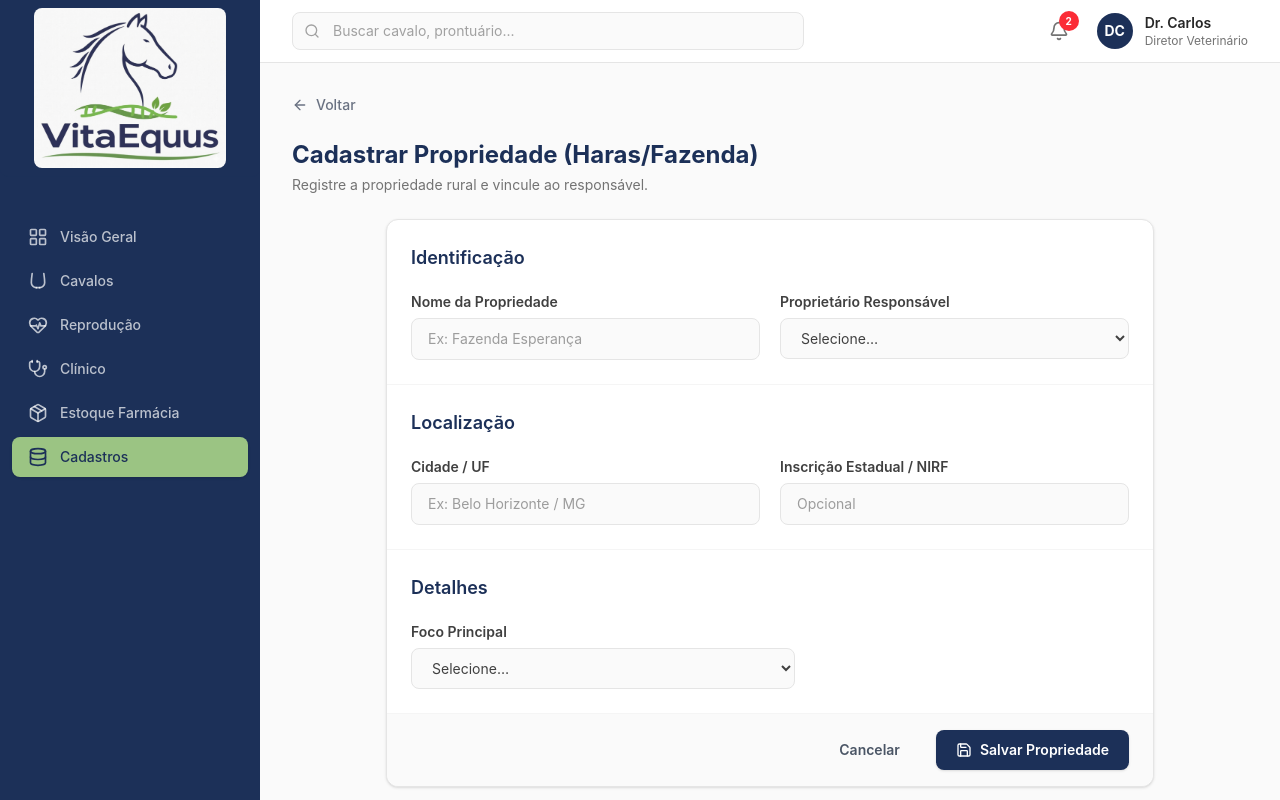
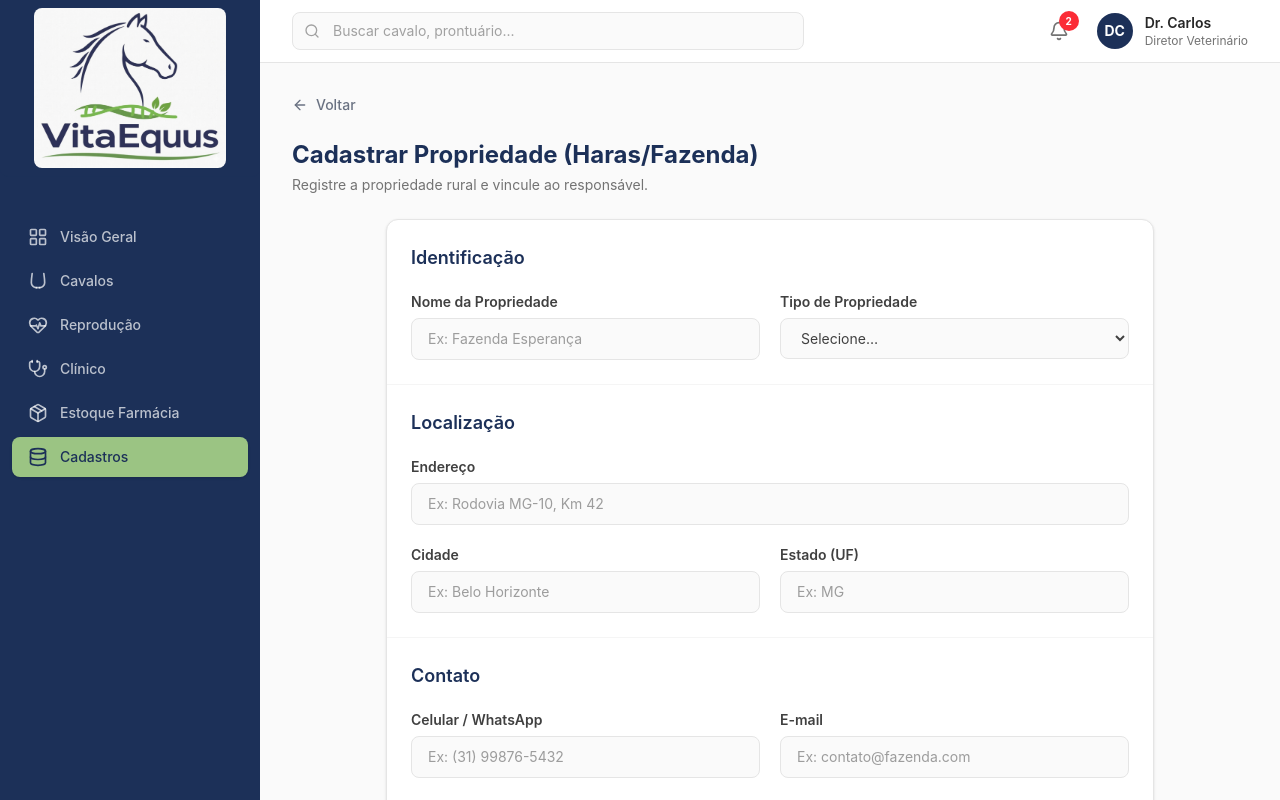
Before and after one commit to diogobrasil/vitta-equus-front, a React (Vite) app: page /cadastros/propriedade/nova in a window 1280 px wide. Built offline with nearby package versions, Linux system fonts and the light colour scheme.

Commit message:
refactor: Changes to the owner, property, and supplier forms.

```diff
--- a/src/pages/NovaPropriedade.tsx
+++ b/src/pages/NovaPropriedade.tsx
@@ -6,18 +6,22 @@ import { ArrowLeft, Save } from "lucide-react";
 
 interface PropriedadeForm {
     nome: string;
-    proprietario: string;
-    cidadeUf: string;
-    inscricao: string;
-    foco: string;
+    tipo_propriedade: string;
+    endereco: string;
+    cidade: string;
+    estado: string;
+    celular: string;
+    email: string;
 }
 
 const INITIAL: PropriedadeForm = {
     nome: "",
-    proprietario: "",
-    cidadeUf: "",
-    inscricao: "",
-    foco: "",
+    tipo_propriedade: "",
+    endereco: "",
+    cidade: "",
+    estado: "",
+    celular: "",
+    email: "",
 };
 
 /* ─────────────────────── Componente ─────────────────────── */
@@ -75,13 +79,14 @@ export default function NovaPropriedade() {
                             <input id="nome" type="text" value={form.nome} onChange={(e) => update("nome", e.target.value)} placeholder="Ex: Fazenda Esperança" className={inputClass} />
                         </div>
                         <div className="space-y-1.5">
-                            <label htmlFor="proprietario" className="block text-sm font-semibold text-neutral-700">
-                                Proprietário Responsável
+                            <label htmlFor="tipo_propriedade" className="block text-sm font-semibold text-neutral-700">
+                                Tipo de Propriedade
                             </label>
-                            <select id="proprietario" value={form.proprietario} onChange={(e) => update("proprietario", e.target.value)} className={inputClass}>
+                            <select id="tipo_propriedade" value={form.tipo_propriedade} onChange={(e) => update("tipo_propriedade", e.target.value)} className={inputClass}>
                                 <option value="">Selecione…</option>
-                                <option value="1">João da Silva</option>
-                                <option value="2">Haras Boa Vista LTDA</option>
+                                <option>Haras</option>
+                                <option>Centro de Reprodução</option>
+                                <option>Fazenda</option>
                             </select>
                         </div>
                     </div>
@@ -92,38 +97,46 @@ export default function NovaPropriedade() {
                     <h2 className="text-lg font-semibold text-brand-blue">
                         Localização
                     </h2>
+                    <div className="space-y-1.5">
+                        <label htmlFor="endereco" className="block text-sm font-semibold text-neutral-700">
+                            Endereço
+                        </label>
+                        <input id="endereco" type="text" value={form.endereco} onChange={(e) => update("endereco", e.target.value)} placeholder="Ex: Rodovia MG-10, Km 42" className={inputClass} />
+                    </div>
                     <div className="grid grid-cols-1 gap-5 sm:grid-cols-2">
                         <div className="space-y-1.5">
-                            <label htmlFor="cidadeUf" className="block text-sm font-semibold text-neutral-700">
-                                Cidade / UF
+                            <label htmlFor="cidade" className="block text-sm font-semibold text-neutral-700">
+                                Cidade
                             </label>
-                            <input id="cidadeUf" type="text" value={form.cidadeUf} onChange={(e) => update("cidadeUf", e.target.value)} placeholder="Ex: Belo Horizonte / MG" className={inputClass} />
+                            <input id="cidade" type="text" value={form.cidade} onChange={(e) => update("cidade", e.target.value)} placeholder="Ex: Belo Horizonte" className={inputClass} />
                         </div>
                         <div className="space-y-1.5">
-                            <label htmlFor="inscricao" className="block text-sm font-semibold text-neutral-700">
-                                Inscrição Estadual / NIRF
+                            <label htmlFor="estado" className="block text-sm font-semibold text-neutral-700">
+                                Estado (UF)
                             </label>
-                            <input id="inscricao" type="text" value={form.inscricao} onChange={(e) => update("inscricao", e.target.value)} placeholder="Opcional" className={inputClass} />
+                            <input id="estado" type="text" value={form.estado} onChange={(e) => update("estado", e.target.value)} placeholder="Ex: MG" className={inputClass} />
                         </div>
                     </div>
                 </div>
 
-                {/* Seção 3: Detalhes */}
+                {/* Seção 3: Contato */}
                 <div className="border-b border-neutral-100 p-6 space-y-5">
                     <h2 className="text-lg font-semibold text-brand-blue">
-                        Detalhes
+                        Contato
                     </h2>
-                    <div className="max-w-sm space-y-1.5">
-                        <label htmlFor="foco" className="block text-sm font-semibold text-neutral-700">
-                            Foco Principal
-                        </label>
-                        <select id="foco" value={form.foco} onChange={(e) => update("foco", e.target.value)} className={inputClass}>
-                            <option value="">Selecione…</option>
-                            <option>Reprodução</option>
-                            <option>Treinamento</option>
-                            <option>Criação</option>
-                            <option>Misto</option>
-                        </select>
+                    <div className="grid grid-cols-1 gap-5 sm:grid-cols-2">
+                        <div className="space-y-1.5">
+                            <label htmlFor="celular" className="block text-sm font-semibold text-neutral-700">
+                                Celular / WhatsApp
+                            </label>
+                            <input id="celular" type="text" value={form.celular} onChange={(e) => update("celular", e.target.value)} placeholder="Ex: (31) 99876-5432" className={inputClass} />
+                        </div>
+                        <div className="space-y-1.5">
+                            <label htmlFor="email" className="block text-sm font-semibold text-neutral-700">
+                                E-mail
+                            </label>
+                            <input id="email" type="email" value={form.email} onChange={(e) => update("email", e.target.value)} placeholder="Ex: contato@fazenda.com" className={inputClass} />
+                        </div>
                     </div>
                 </div>
 
--- a/src/pages/NovoFornecedor.tsx
+++ b/src/pages/NovoFornecedor.tsx
@@ -5,19 +5,15 @@ import { ArrowLeft, Save } from "lucide-react";
 /* ─────────────────────── Tipos ─────────────────────── */
 
 interface FornecedorForm {
-    nomeFantasia: string;
-    cnpj: string;
-    categoria: string;
-    vendedor: string;
+    nome: string;
+    contato: string;
     telefone: string;
     email: string;
 }
 
 const INITIAL: FornecedorForm = {
-    nomeFantasia: "",
-    cnpj: "",
-    categoria: "",
-    vendedor: "",
+    nome: "",
+    contato: "",
     telefone: "",
     email: "",
 };
@@ -71,48 +67,21 @@ export default function NovoFornecedor() {
                     </h2>
                     <div className="grid grid-cols-1 gap-5 sm:grid-cols-2">
                         <div className="space-y-1.5">
-                            <label htmlFor="nomeFantasia" className="block text-sm font-semibold text-neutral-700">
-                                Nome Fantasia
+                            <label htmlFor="nome" className="block text-sm font-semibold text-neutral-700">
+                                Nome (Razão Social ou Fantasia)
                             </label>
-                            <input id="nomeFantasia" type="text" value={form.nomeFantasia} onChange={(e) => update("nomeFantasia", e.target.value)} placeholder="Ex: VetPharma S/A" className={inputClass} />
+                            <input id="nome" type="text" value={form.nome} onChange={(e) => update("nome", e.target.value)} placeholder="Ex: VetPharma S/A" className={inputClass} />
                         </div>
                         <div className="space-y-1.5">
-                            <label htmlFor="cnpj" className="block text-sm font-semibold text-neutral-700">
-                                CNPJ
+                            <label htmlFor="contato" className="block text-sm font-semibold text-neutral-700">
+                                Contato (Pessoa Responsável)
                             </label>
-                            <input id="cnpj" type="text" value={form.cnpj} onChange={(e) => update("cnpj", e.target.value)} placeholder="Ex: 12.345.678/0001-99" className={inputClass} />
+                            <input id="contato" type="text" value={form.contato} onChange={(e) => update("contato", e.target.value)} placeholder="Ex: João da Silva" className={inputClass} />
                         </div>
                     </div>
                 </div>
 
-                {/* Seção 2: Categoria e Contato */}
-                <div className="border-b border-neutral-100 p-6 space-y-5">
-                    <h2 className="text-lg font-semibold text-brand-blue">
-                        Categoria e Contato
-                    </h2>
-                    <div className="grid grid-cols-1 gap-5 sm:grid-cols-2">
-                        <div className="space-y-1.5">
-                            <label htmlFor="categoria" className="block text-sm font-semibold text-neutral-700">
-                                Categoria Principal
-                            </label>
-                            <select id="categoria" value={form.categoria} onChange={(e) => update("categoria", e.target.value)} className={inputClass}>
-                                <option value="">Selecione…</option>
-                                <option>Medicamentos e Farmácia</option>
-                                <option>Ração e Nutrição</option>
-                                <option>Materiais de Consumo</option>
-                                <option>Sêmen e Genética</option>
-                            </select>
-                        </div>
-                        <div className="space-y-1.5">
-                            <label htmlFor="vendedor" className="block text-sm font-semibold text-neutral-700">
-                                Vendedor / Representante
-                            </label>
-                            <input id="vendedor" type="text" value={form.vendedor} onChange={(e) => update("vendedor", e.target.value)} placeholder="Nome do contato" className={inputClass} />
-                        </div>
-                    </div>
-                </div>
-
-                {/* Seção 3: Comunicação */}
+                {/* Seção 2: Comunicação */}
                 <div className="border-b border-neutral-100 p-6 space-y-5">
                     <h2 className="text-lg font-semibold text-brand-blue">
                         Comunicação
```
Also changed, not shown: src/pages/CadastrosGerais.tsx (+21 -5 lines), src/pages/NovoProprietario.tsx (+20 -23 lines), src/pages/Plantel.tsx (+21 -4 lines).
